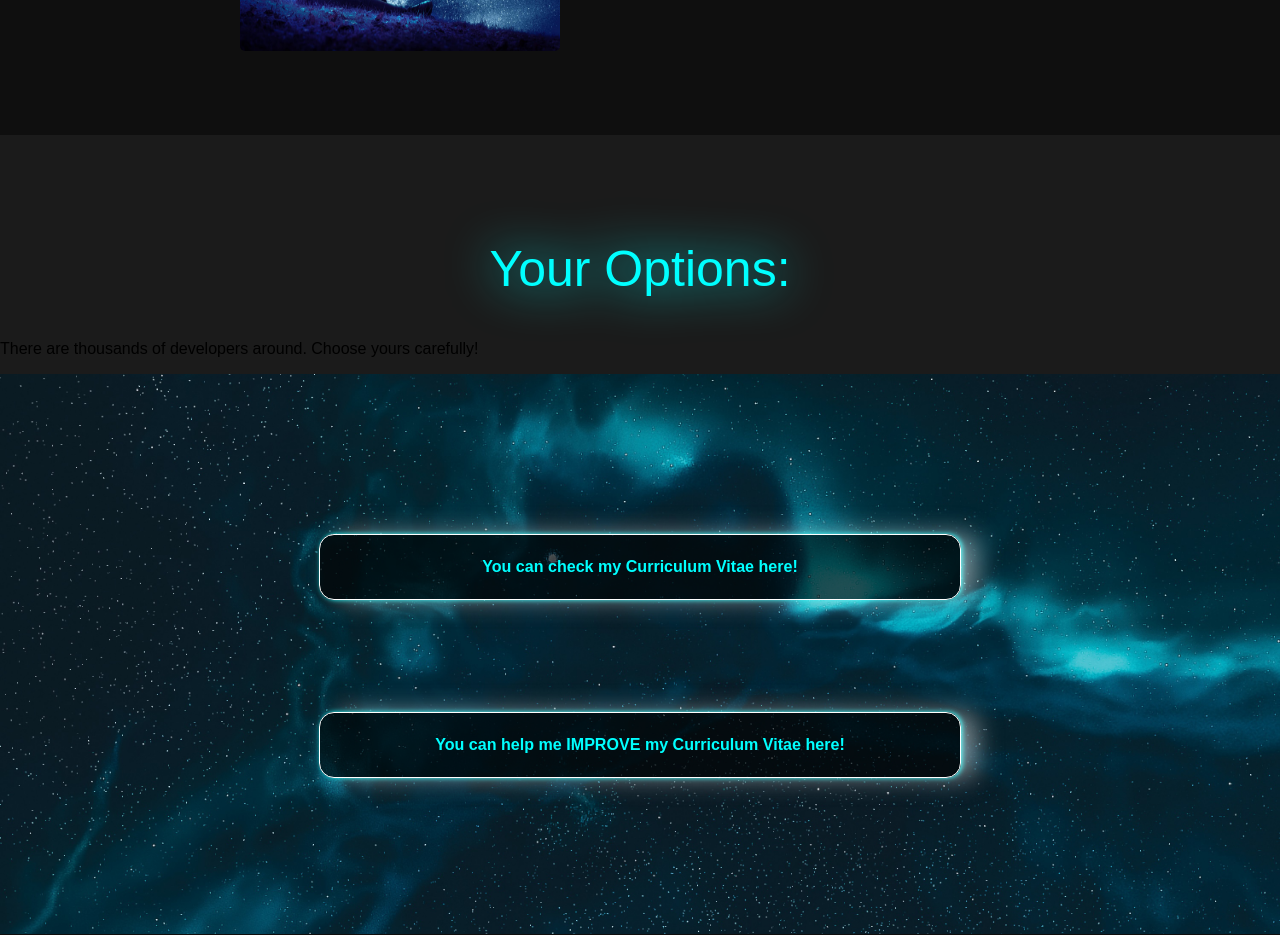
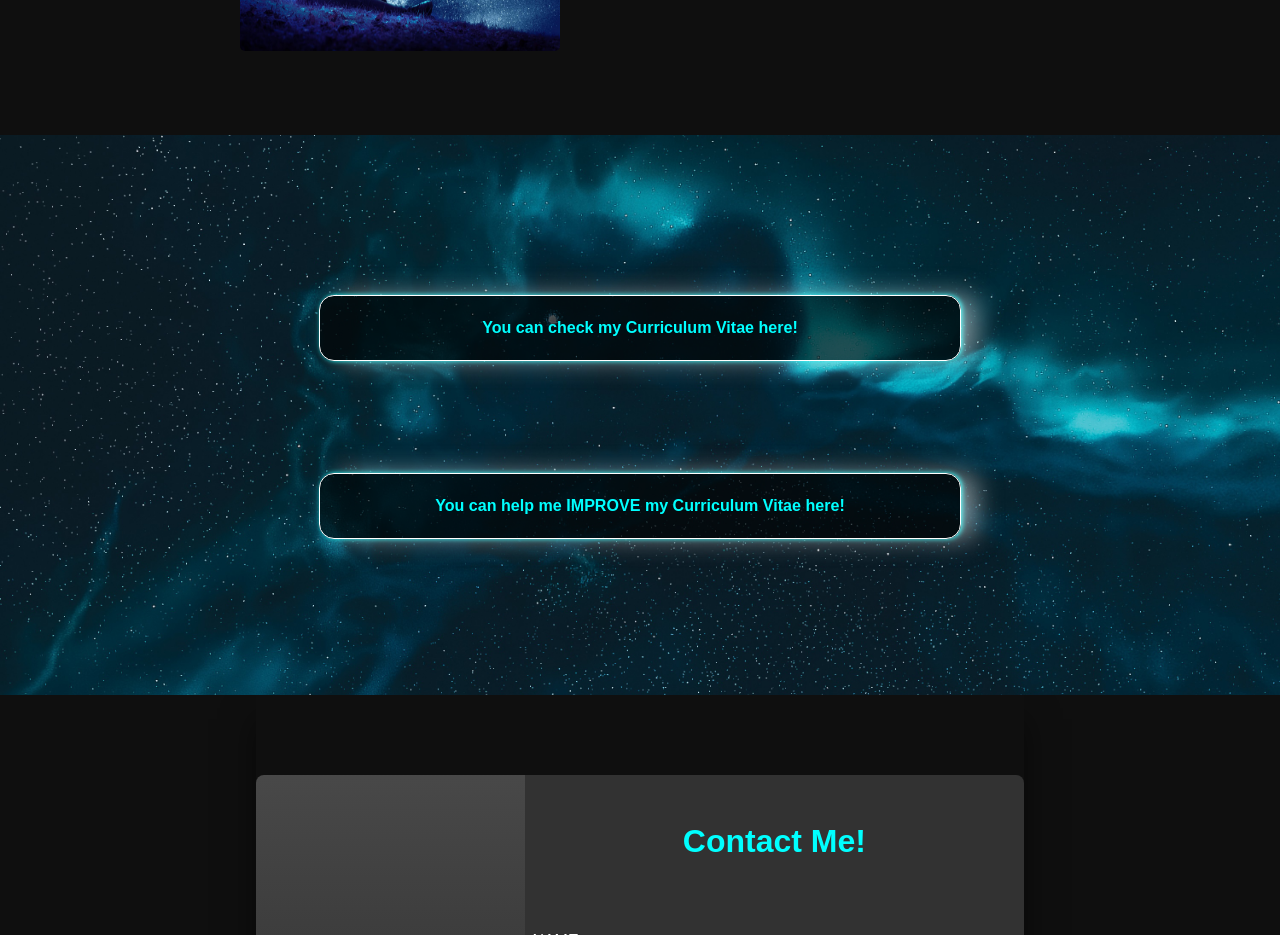
Before and after one commit to franklinsvm/franklins-page, a React (Create React App) app: page / in a window 1280 px wide. Shown: the part 3720-4655 px from the top of the page. Built offline with nearby package versions, Linux system fonts and the light colour scheme; grey boxes are pictures that could not be loaded.

Commit message:
remove options

```diff
--- a/src/Components/Pages/Home.jsx
+++ b/src/Components/Pages/Home.jsx
@@ -15,7 +15,6 @@ function Home () {
             <Expertise />
             <About />
             <Dream />
-            <Options />
             <CV />
             <Contact />
         </>
```
